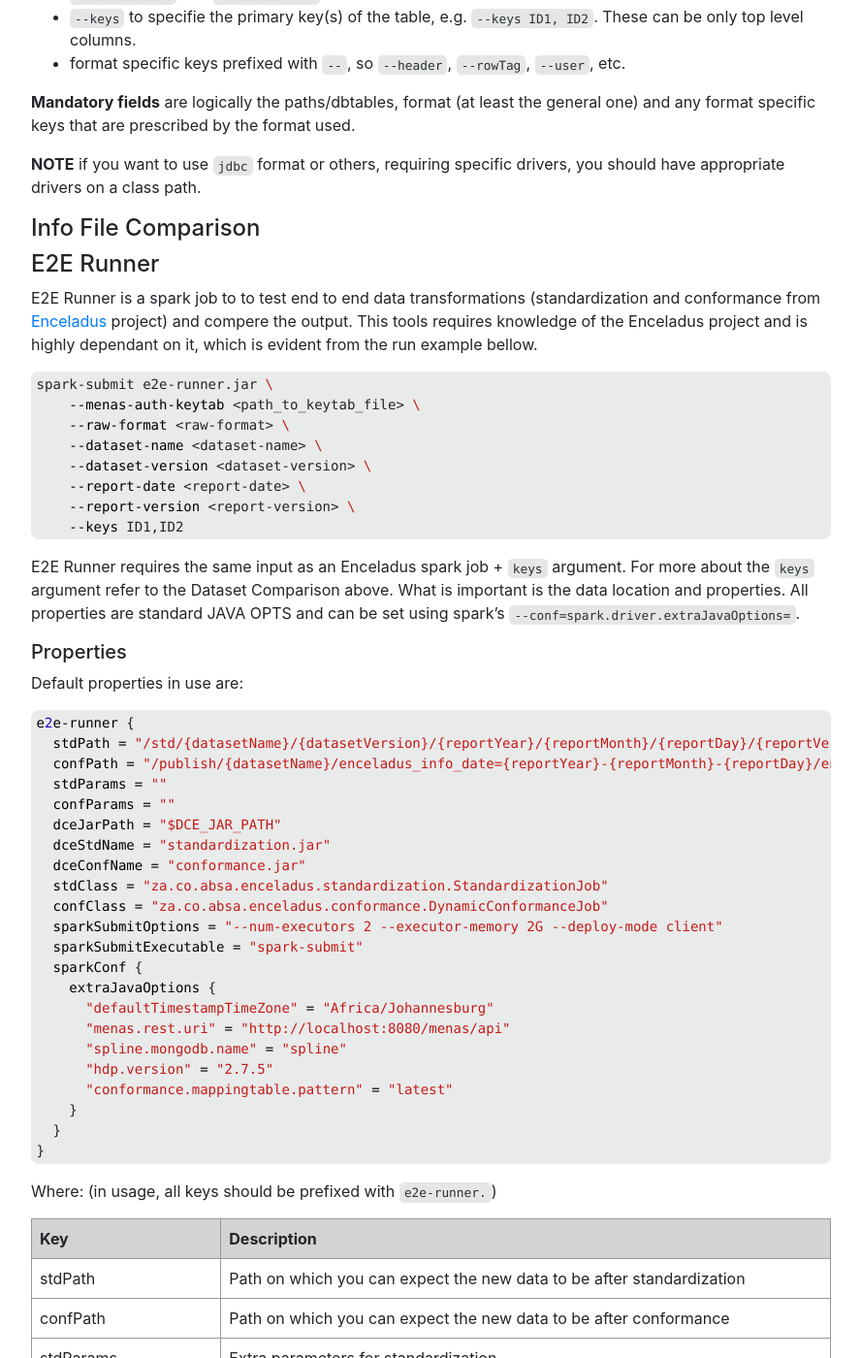
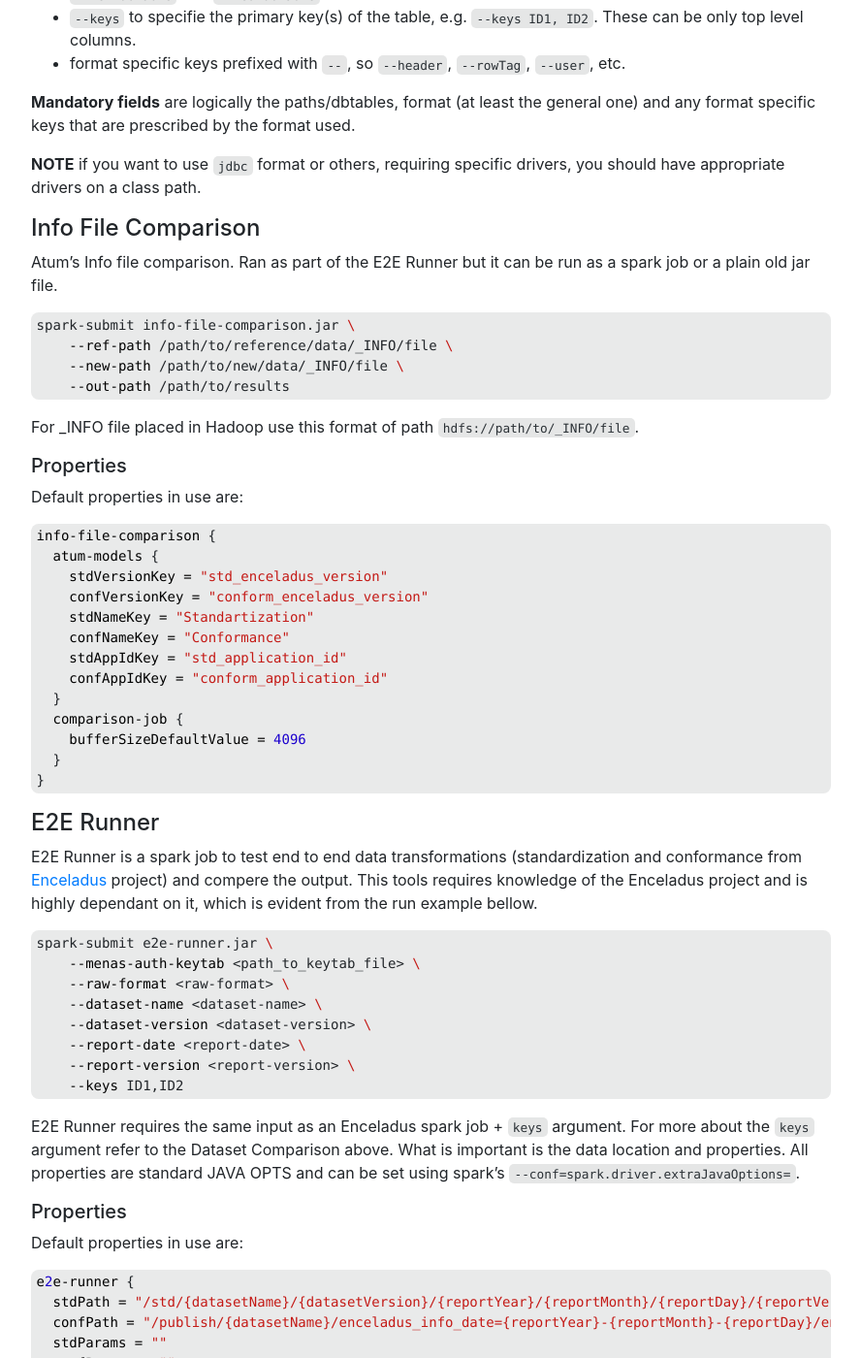
Before and after one commit to AbsaOSS/hermes, a Jekyll site: the page built from _docs/0.2.0/usage.md, in a window 1280 px wide and 1400 px high, scrolled down 1995 px. Shown: the whole window at 97% size, without its empty margins (338-1226 px from the left). Built offline with Jekyll 4.4.1, drawn with Linux system fonts in a browser that asks for light colours; nearby versions of some CDN libraries.

Commit message:
Update doc Usage for info file comparison

````diff
--- a/_docs/0.2.0/usage.md
+++ b/_docs/0.2.0/usage.md
@@ -89,9 +89,40 @@ Now how to use it all together:
 
 #### Info File Comparison
 
+Atum's Info file comparison. Ran as part of the E2E Runner but it can be run as a spark job or a plain old jar file.
+
+```shell
+spark-submit info-file-comparison.jar \
+    --ref-path /path/to/reference/data/_INFO/file \
+    --new-path /path/to/new/data/_INFO/file \
+    --out-path /path/to/results
+```
+
+For _INFO file placed in Hadoop use this format of path `hdfs://path/to/_INFO/file`.
+
+##### Properties
+
+Default properties in use are:
+
+```json
+info-file-comparison {
+  atum-models {
+    stdVersionKey = "std_enceladus_version"
+    confVersionKey = "conform_enceladus_version"
+    stdNameKey = "Standartization"
+    confNameKey = "Conformance"
+    stdAppIdKey = "std_application_id"
+    confAppIdKey = "conform_application_id"
+  }
+  comparison-job {
+    bufferSizeDefaultValue = 4096
+  }
+}
+```
+
 #### E2E Runner
 
-E2E Runner is a spark job to to test end to end data transformations (standardization and conformance from [Enceladus](https://github.com/AbsaOSS/enceladus) project) and compere the output. This tools requires knowledge of the Enceladus project and is highly dependant on it, which is evident from the run example bellow.
+E2E Runner is a spark job to test end to end data transformations (standardization and conformance from [Enceladus](https://github.com/AbsaOSS/enceladus) project) and compere the output. This tools requires knowledge of the Enceladus project and is highly dependant on it, which is evident from the run example bellow.
 
 ```shell
 spark-submit e2e-runner.jar \
````
